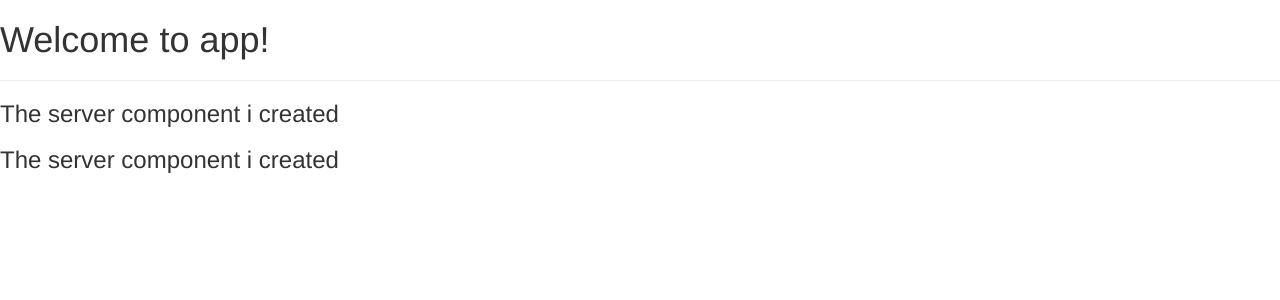
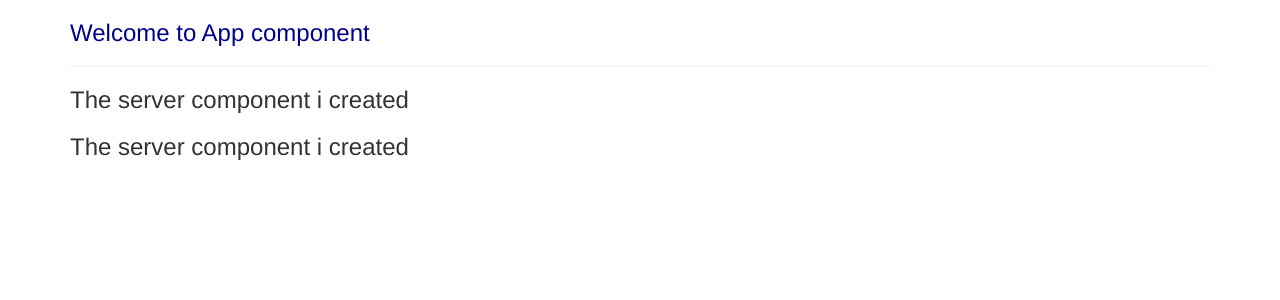
Before and after one commit to HasiruKavishan/Angular, an Angular app in the folder Dev-Angular/: page / in a window 1280 px wide. Shown: the top 300 px of the page. Built offline with nearby package versions, Linux system fonts and the light colour scheme.

Commit message:
Set Some css

```diff
--- a/Dev-Angular/src/app/app.component.css
+++ b/Dev-Angular/src/app/app.component.css
@@ -0,0 +1,3 @@
+h3{
+  color: darkblue;
+}
--- a/Dev-Angular/src/app/app.component.html
+++ b/Dev-Angular/src/app/app.component.html
@@ -1,12 +1,11 @@
-<!--<div class="container">-->
-  <!--<di class="row">-->
-    <!--<div class="col-xs-12">-->
-      <!---->
-    <!--</div>-->
-  <!--</di>-->
-<!--</div>-->
-<h1>
-  Welcome to {{title}}!
-</h1>
-<hr>
-<app-servers></app-servers>
+<div class="container">
+  <div class="row">
+    <div class="col-xs-12">
+      <h3>
+        Welcome to App component
+      </h3>
+      <hr>
+      <app-servers></app-servers>
+    </div>
+  </div>
+</div>
--- a/Dev-Angular/src/app/app.component.ts
+++ b/Dev-Angular/src/app/app.component.ts
@@ -6,5 +6,4 @@
   styleUrls: ['./app.component.css']
 })
 export class AppComponent {
-  title = 'app';
 }
--- a/Dev-Angular/src/app/servers/servers.component.ts
+++ b/Dev-Angular/src/app/servers/servers.component.ts
@@ -4,6 +4,7 @@
   selector: 'app-servers',
   templateUrl: './servers.component.html',
   styleUrls: ['./servers.component.css']
+
 })
 export class ServersComponent implements OnInit {
 
```
